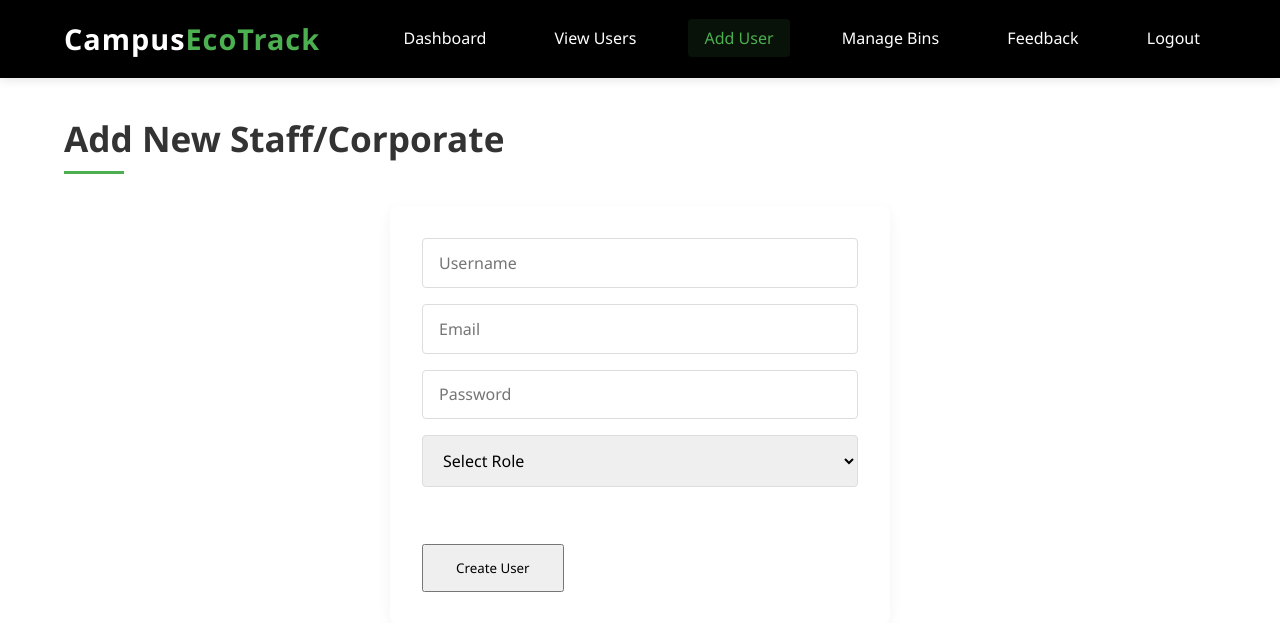
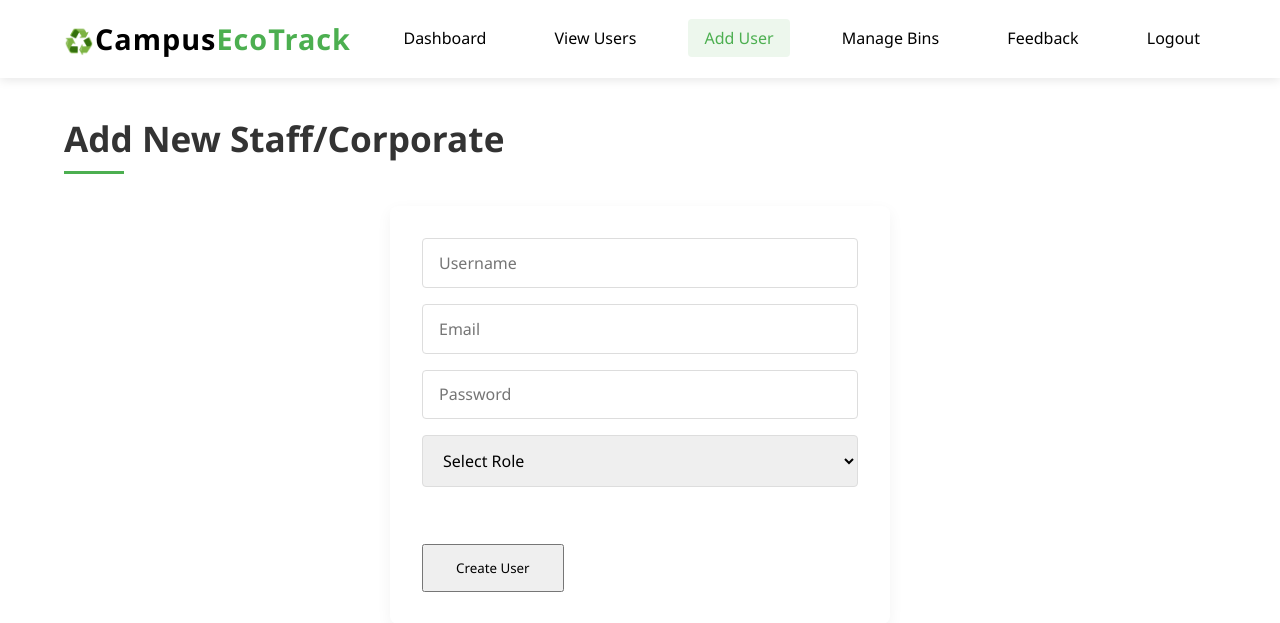
Before and after one commit to Arjunkothanath/ECOCAMPUS, a Django app: page /add_user in a window 1280 px wide. Shown: the top 623 px of the page. Run offline with Django 5.2, Linux system fonts and the light colour scheme; a user stored in the database is signed in.

Commit message:
Add files via upload

```diff
--- a/admins/static/adcommon.css
+++ b/admins/static/adcommon.css
@@ -13,8 +13,8 @@
 }
 
 header {
-    background-color: #000000;
-    color: white;
+    background-color: #ffffff;
+    color: rgb(0, 0, 0);
     padding: 1rem 5%;
     display: flex;
     justify-content: space-between;
@@ -30,13 +30,17 @@
     font-weight: 700;
     letter-spacing: 1px;
 }
+.logo::before {
+    content: "♻️";
+    font-size: 1.5rem;
+}
 
 .logo span {
     color: #4CAF50;
 }
 
 nav a {
-    color: #ffffff;
+    color: #000000;
     text-decoration: none;
     margin-left: 2rem;
     font-weight: 500;
```
